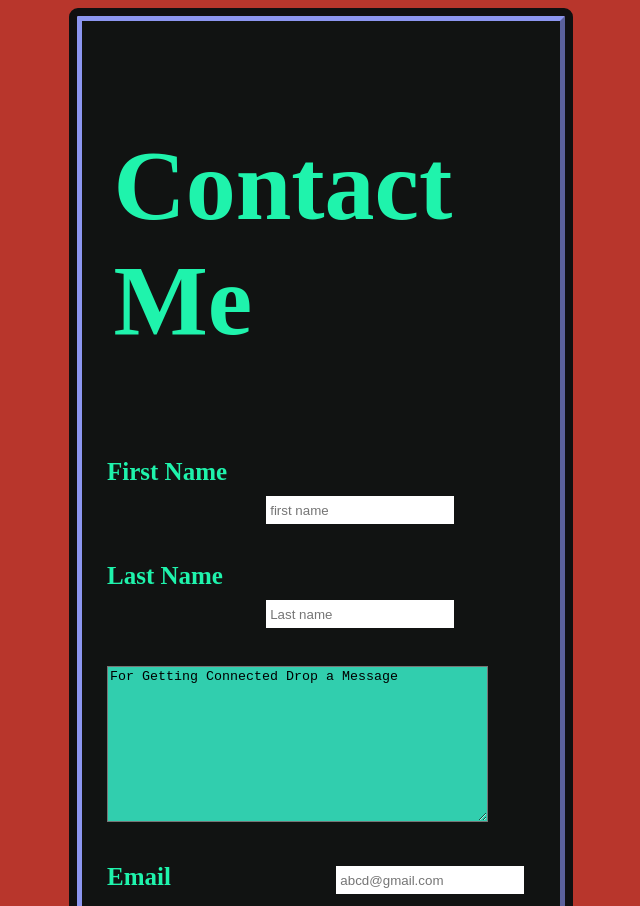
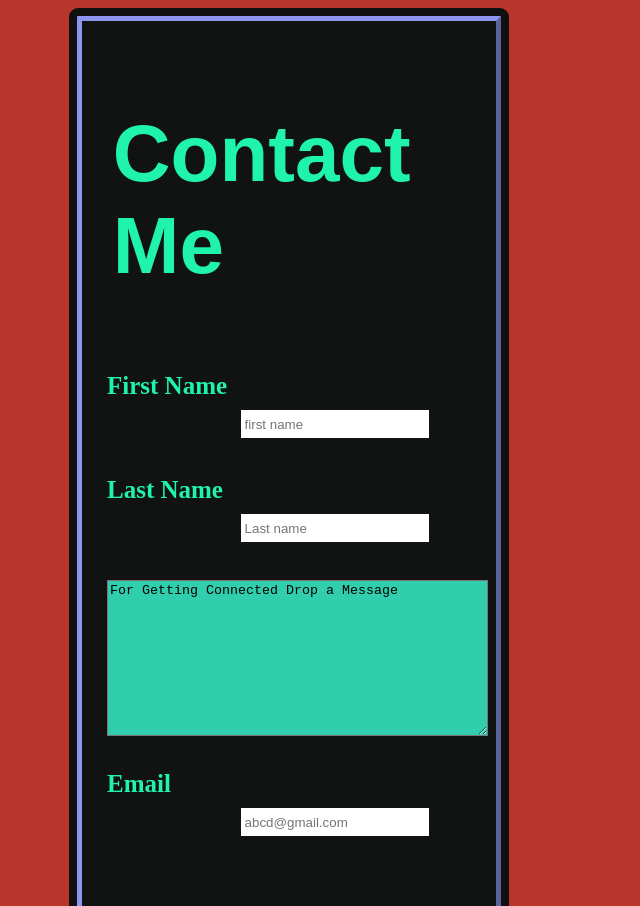
Before and after one commit to Swati-sankrit/swati, a plain HTML site: page index.html in a window 1280 px wide. Shown: the part 2796-3702 px from the top of the page, without its empty margins (307-947 px from the left). Drawn offline with Linux system fonts and the light colour scheme.

Commit message:
Update style1_form.css

```diff
--- a/style1_form.css
+++ b/style1_form.css
@@ -175,14 +175,14 @@ margin-right: 45px;
 #rr {
   margin-left: 1%;
   margin-right: 0%;
-  font-size: 100px;
-  font-weight: bolder;
+  font-size: 80px;
+  font-weight: bold;
   font-style: inherit;
  font-display: red;
  padding-right: 2px;
  padding-top: 2px;
  padding-left: 2px;
-
+font-family: sans-serif;
 }
 form {
  font-size: 25px;
@@ -197,8 +197,8 @@ border-width:thick;
 padding: 5px 5px 5px;
 padding-left: 1em;
 border-radius: 1px;
-width: 35%;
-height: 40%;
+width: 30%;
+height: 31%;
 background-color: #111312;
 background-size: 100px;
 justify-content: center;
```
